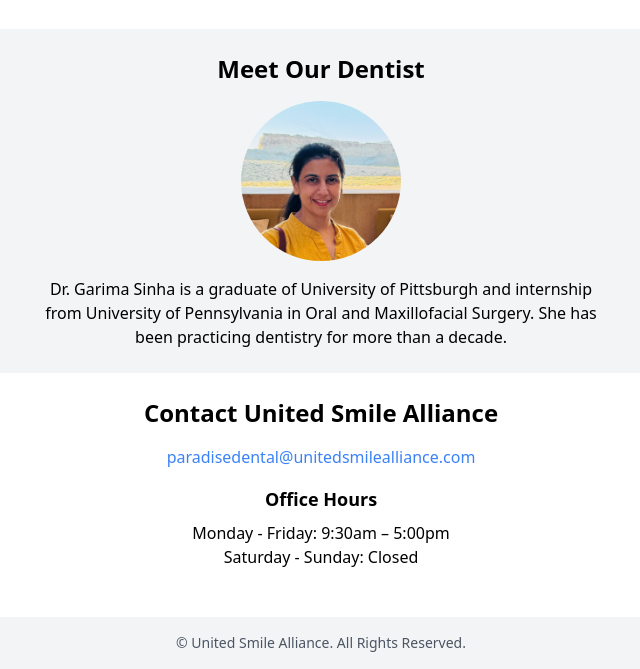
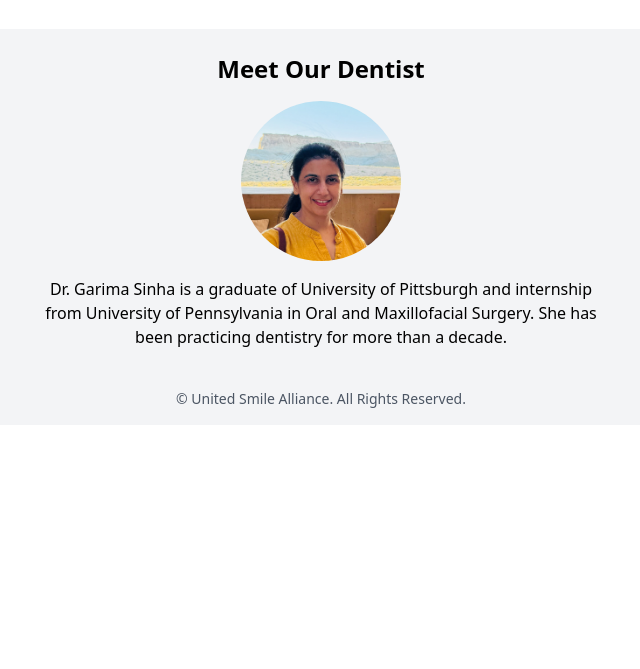
Before and after one commit to tanmaysinha/unitedsmilealliance, a plain HTML site: page index.html in a window 1280 px wide. Shown: the part 867-1536 px from the top of the page, without its empty margins (319-959 px from the left). After the commit the page ends 1292 px from the top, so only its background shows below. Drawn offline with nearby package versions, Linux system fonts and the light colour scheme.

Commit message:
removed contact

```diff
--- a/index.html
+++ b/index.html
@@ -46,18 +46,6 @@
     <p class="max-w-xl mx-auto">Dr. Garima Sinha is a graduate of University of Pittsburgh and internship from University of Pennsylvania in Oral and Maxillofacial Surgery. She has been practicing dentistry for more than a decade.</p>
   </section>
 
-  <section id="contact" class="p-6 text-center">
-    <h2 class="text-2xl font-semibold mb-4">Contact United Smile Alliance</h2>
-    <p class="mb-4"><a href="mailto:paradisedental@unitedsmilealliance.com" class="text-blue-500 hover:underline">paradisedental@unitedsmilealliance.com</a></p>
-
-    <div class="mb-6">
-      <h3 class="text-lg font-semibold mb-2">Office Hours</h3>
-      <p>Monday - Friday: 9:30am – 5:00pm</p>
-      <p>Saturday - Sunday: Closed</p>
-    </div>
-
-  </section>
-
   <footer class="p-4 bg-gray-100 text-center text-sm text-gray-600">
     &copy; United Smile Alliance. All Rights Reserved.
   </footer>
```
